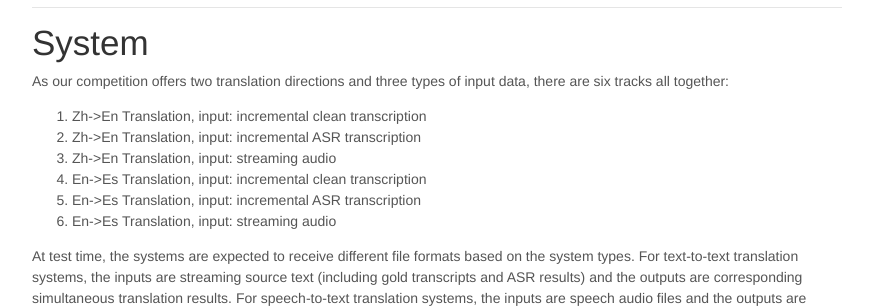
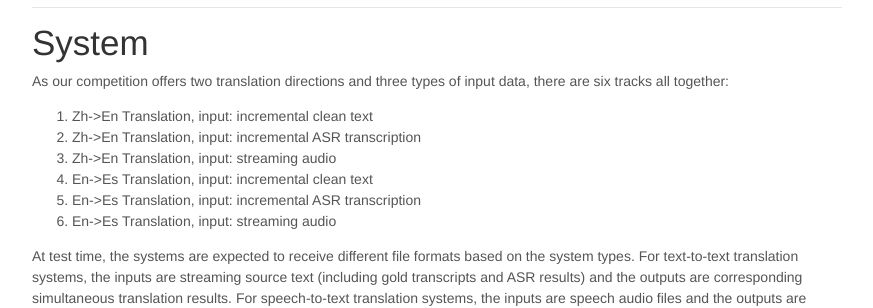
Before and after one commit to autosimtrans/autosimtrans.github.io, a Jekyll site: the page built from shared.md, in a window 1280 px wide and 900 px high, scrolled down 811 px. Shown: the part 152-460 px from the top of the window, without its empty margins (203-1076 px from the left). Built offline with Jekyll 4.4.1, drawn with Linux system fonts in a browser that asks for light colours; nearby versions of some CDN libraries.

Commit message:
task description typo fixed

```diff
--- a/shared.md
+++ b/shared.md
@@ -41,10 +41,10 @@ Our testset will not be released. You are required to upload your docker system,
 # System
 As our competition offers two translation directions and three types of input data, there are six tracks all together:
 
-1. Zh->En Translation, input: incremental clean transcription
+1. Zh->En Translation, input: incremental clean text
 2. Zh->En Translation, input: incremental ASR transcription
 3. Zh->En Translation, input: streaming audio
-4. En->Es Translation, input: incremental clean transcription
+4. En->Es Translation, input: incremental clean text
 5. En->Es Translation, input: incremental ASR transcription
 6. En->Es Translation, input: streaming audio
 
```
